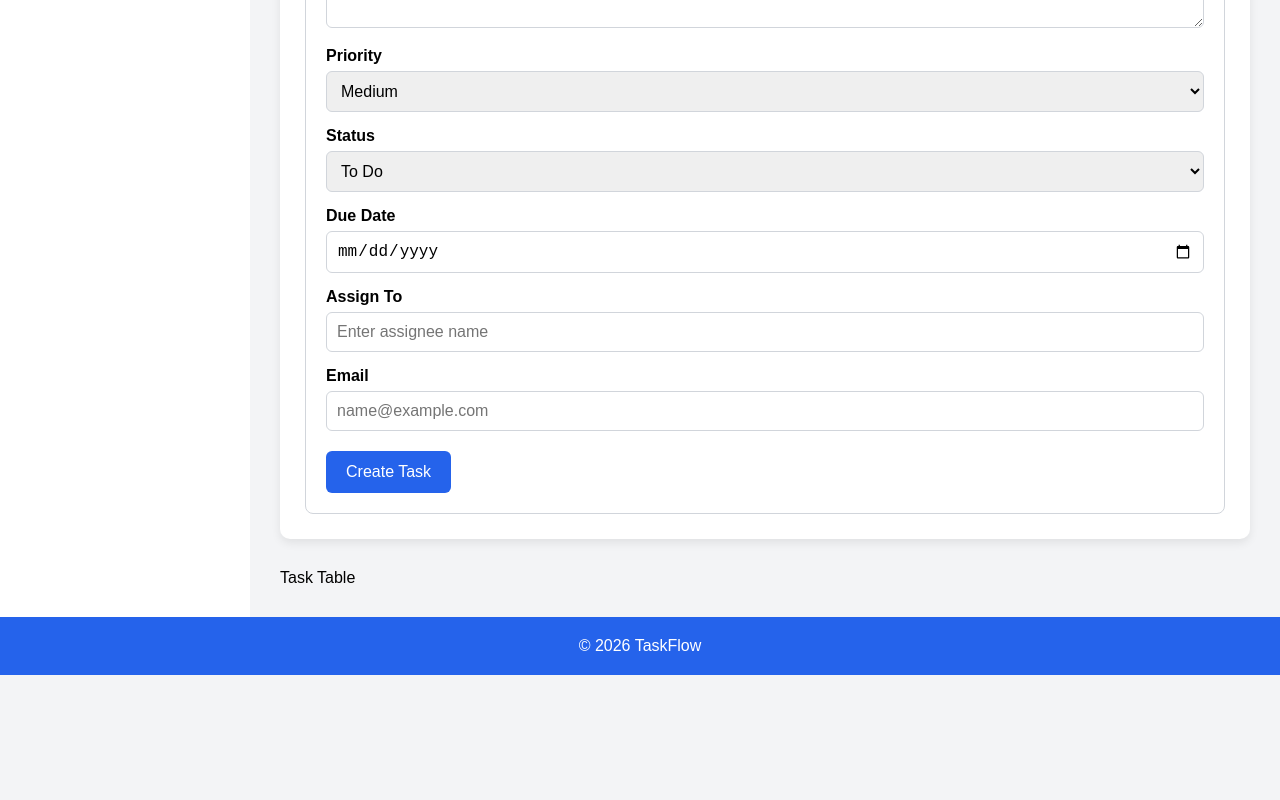
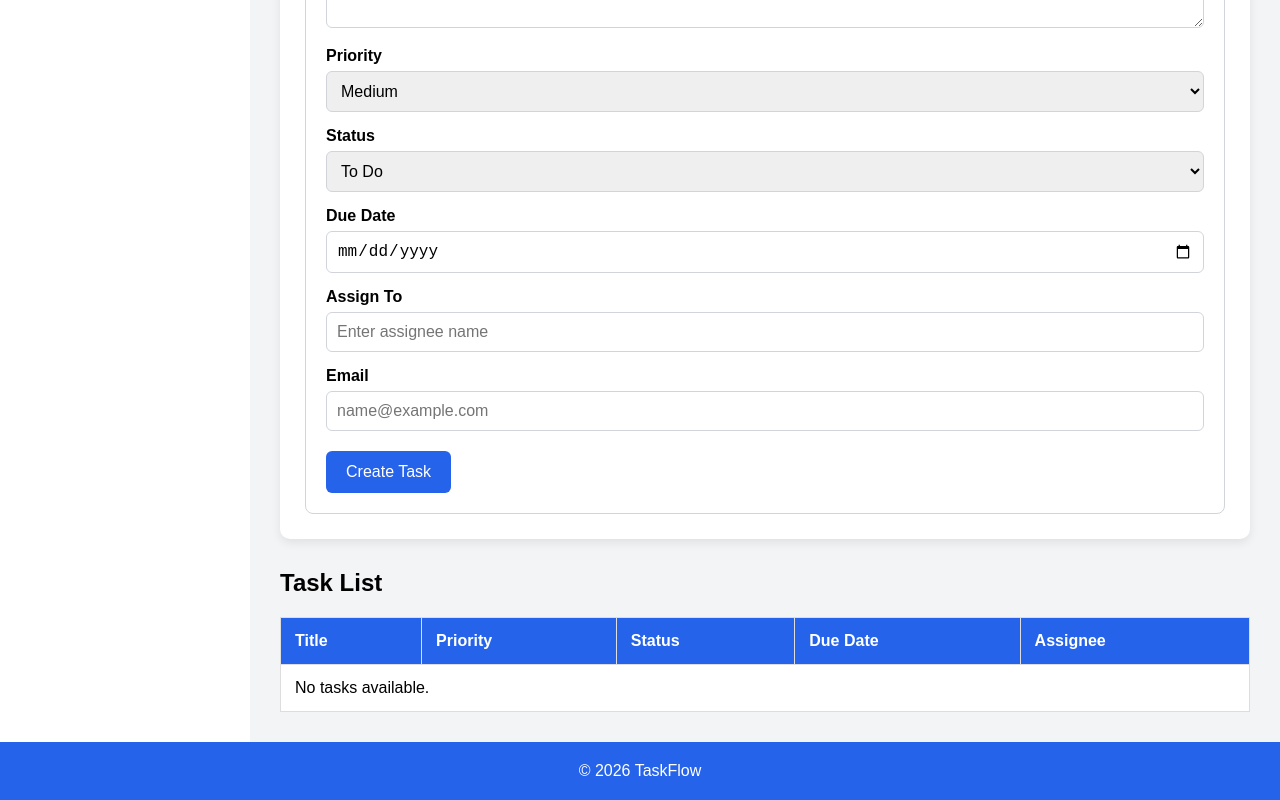
Before and after one commit to freeappstore-online/taskflow, a React (Vite) app in the folder taskflow-react/: page / in a window 1280 px wide. Shown: the part 558-1358 px from the top of the page. Before the commit the page ends 1233 px from the top, so only its background shows below. Built offline with nearby package versions, Linux system fonts and the light colour scheme.

Commit message:
Add task creation and render tasks in table

```diff
--- a/taskflow-react/src/App.jsx
+++ b/taskflow-react/src/App.jsx
@@ -1,3 +1,5 @@
+import { useState } from "react";
+
 import Header from "./components/Header/Header";
 import Sidebar from "./components/Sidebar/Sidebar";
 import Dashboard from "./components/Dashboard/Dashboard";
@@ -6,6 +8,17 @@ import TaskTable from "./components/TaskTable/TaskTable";
 import Footer from "./components/Footer/Footer";
 
 function App() {
+  const [tasks, setTasks] = useState([]);
+
+  const addTask = (newTask) => {
+    const taskWithId = {
+      id: Date.now(),
+      ...newTask,
+    };
+
+    setTasks((previousTasks) => [...previousTasks, taskWithId]);
+  };
+
   return (
     <>
       <Header />
@@ -14,9 +27,11 @@ function App() {
         <Sidebar />
 
         <main>
-          <Dashboard />
-          <TaskForm />
-          <TaskTable />
+          <Dashboard tasks={tasks} />
+
+          <TaskForm addTask={addTask} />
+
+          <TaskTable tasks={tasks} />
         </main>
       </div>
 
--- a/taskflow-react/src/components/TaskTable/TaskTable.css
+++ b/taskflow-react/src/components/TaskTable/TaskTable.css
@@ -0,0 +1,21 @@
+table {
+  width: 100%;
+  border-collapse: collapse;
+  background: white;
+}
+
+th,
+td {
+  padding: 14px;
+  border: 1px solid #ddd;
+  text-align: left;
+}
+
+th {
+  background: #2563eb;
+  color: white;
+}
+
+h2 {
+  margin-bottom: 20px;
+}
--- a/taskflow-react/src/components/TaskTable/TaskTable.jsx
+++ b/taskflow-react/src/components/TaskTable/TaskTable.jsx
@@ -1,5 +1,41 @@
-function TaskTable() {
-  return <section>Task Table</section>;
+import "./TaskTable.css";
+
+function TaskTable({ tasks }) {
+  return (
+    <section>
+      <h2>Task List</h2>
+
+      <table>
+        <thead>
+          <tr>
+            <th>Title</th>
+            <th>Priority</th>
+            <th>Status</th>
+            <th>Due Date</th>
+            <th>Assignee</th>
+          </tr>
+        </thead>
+
+        <tbody>
+          {tasks.length === 0 ? (
+            <tr>
+              <td colSpan="5">No tasks available.</td>
+            </tr>
+          ) : (
+            tasks.map((task) => (
+              <tr key={task.id}>
+                <td>{task.title}</td>
+                <td>{task.priority}</td>
+                <td>{task.status}</td>
+                <td>{task.dueDate}</td>
+                <td>{task.assignee}</td>
+              </tr>
+            ))
+          )}
+        </tbody>
+      </table>
+    </section>
+  );
 }
 
 export default TaskTable;
```
